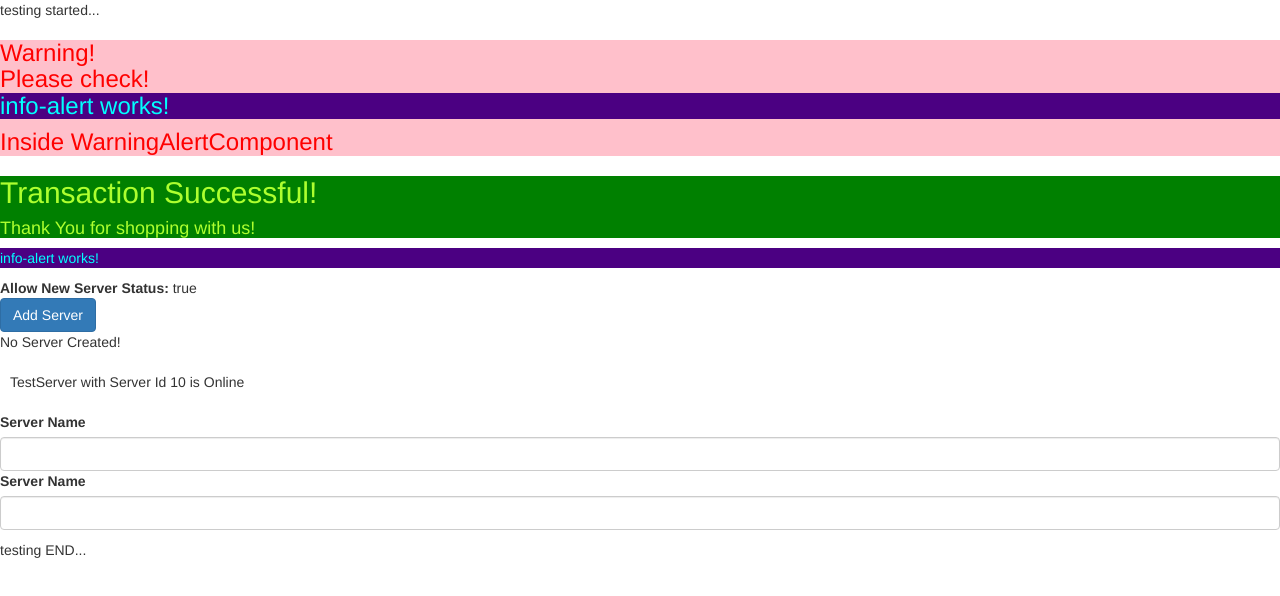
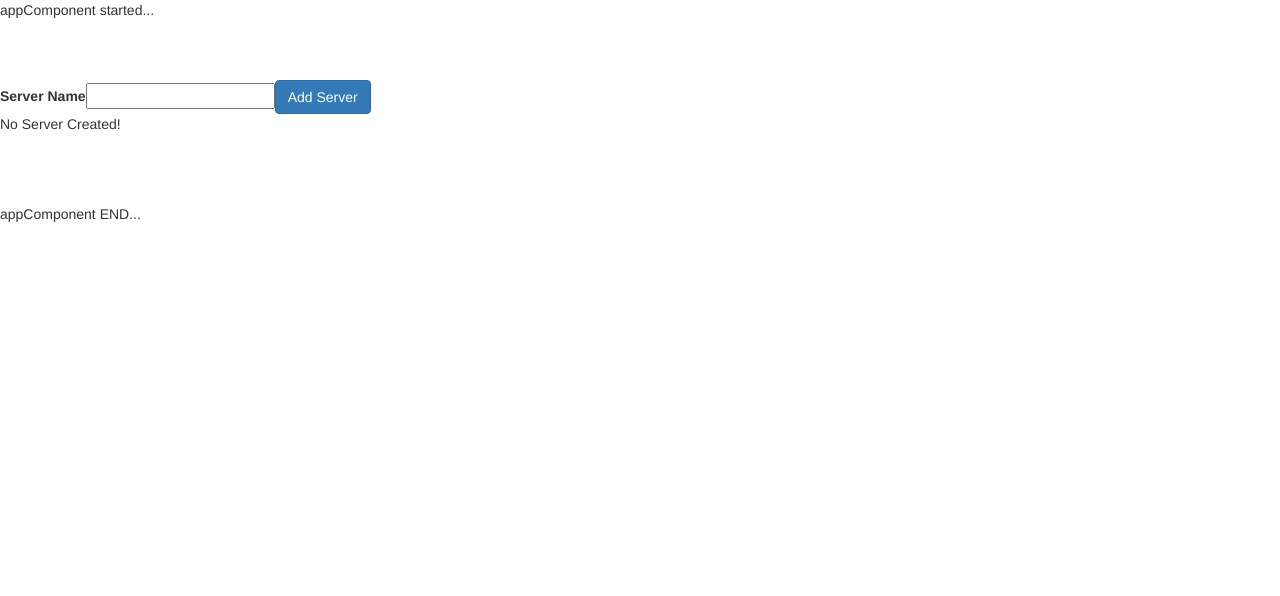
Before and after one commit to saswat-23/my-first-app, an Angular app: page / in a window 1280 px wide. Shown: the top 596 px of the page. Built offline with nearby package versions, Linux system fonts and the light colour scheme.

Commit message:
All types of bindings used at once

```diff
--- a/src/app/app.component.html
+++ b/src/app/app.component.html
@@ -1,11 +1,22 @@
-testing started...
+appComponent started...
+<br><br><br>
 
-<app-warningAlert></app-warningAlert>
-<app-successAlert></app-successAlert>
-<!-- <app-info-alert></app-info-alert> -->
-<div id='app-info-alert'></div>
+<!-- <div><b>Allow New Server Status:</b> {{allowedNewServer}}</div>
 
-<div><b>Allow New Server Status:</b> {{allowedNewServer}}</div>
+<app-server></app-server> -->
+
+<!-- <label>Server Name</label>
+<input type="text" class="form-control"
+(input)="onServerNameUpdate($event)"
+> -->
+<br>
+<label>Server Name</label>
+<input type="text"
+[(ngModel)]="serverName"
+>
+
+<!-- <p>{{serverName}}</p> -->
+
 
 <button class='btn btn-primary'
 [disabled]="!allowedNewServer"
@@ -13,18 +24,6 @@ testing started...
 
 <p>{{serverCreationStatus}}</p>
 
-<app-server></app-server>
 
-<label>Server Name</label>
-<input type="text" class="form-control"
-(input)="onServerNameUpdate($event)"
->
-
-<label>Server Name</label>
-<input type="text" class="form-control"
-[(ngModel)]="serverName"
->
-
-<p>{{serverName}}</p>
-
-testing END...
+<br><br><br>
+appComponent END...
--- a/src/app/app.component.ts
+++ b/src/app/app.component.ts
@@ -18,7 +18,7 @@ export class AppComponent {
   }
 
   onCreateServer(){
-    this.serverCreationStatus = "Server created successfully!"
+    this.serverCreationStatus = "Server created successfully! Server Name: "+this.serverName;
   }
 
   onServerNameUpdate(event){
```
